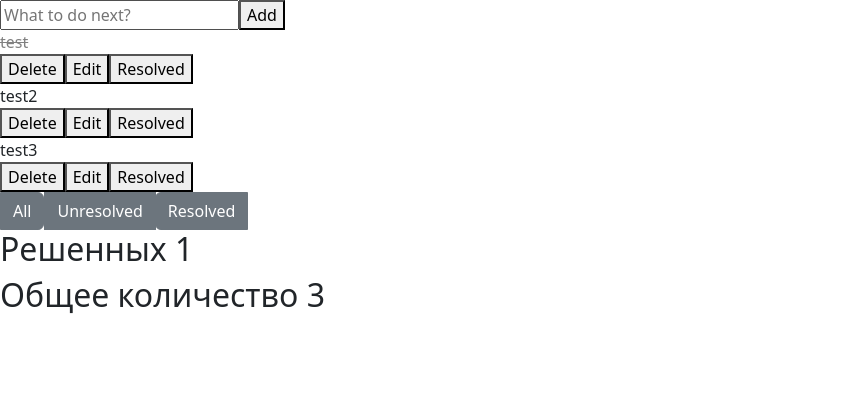
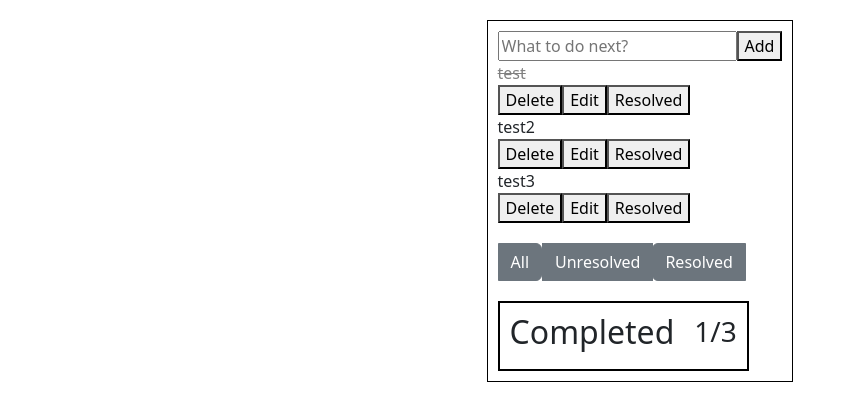
Before and after one commit to Etozhenadim/todo, a React (Create React App) app: page / in a window 1280 px wide. Shown: the top 420 px of the page, without its empty margins (0-856 px from the left). Built offline with nearby package versions, Linux system fonts and the light colour scheme.

Commit message:
added todo info

```diff
--- a/src/components/TodoAdd/AddTodo.js
+++ b/src/components/TodoAdd/AddTodo.js
@@ -23,4 +23,4 @@ function AddTodo({todo, setTodo}) {
   )
 }
 
-export default AddTodo
+export default AddTodo;
--- a/src/components/TodoFilter/TodoFilter.js
+++ b/src/components/TodoFilter/TodoFilter.js
@@ -2,10 +2,12 @@ import React from 'react'
 
 function TodoFilter({todoFilter}) {
 
-
+  const Filter = {
+    marginTop: "20px",
+  }
 
   return (
-      <div className="btn-group" role="group" aria-label="Basic example">
+      <div className="btn-group" role="group" aria-label="Basic example" style ={Filter}>
             <button type="button" className="btn btn-secondary" onClick={() => todoFilter('all')}>All</button>
             <button type="button" className="btn btn-secondary" onClick={() => todoFilter(true)}>Unresolved</button>
             <button type="button" className="btn btn-secondary" onClick={() => todoFilter(false)}>Resolved</button>
--- a/src/components/TodoInfo/TodoInfo.js
+++ b/src/components/TodoInfo/TodoInfo.js
@@ -1,10 +1,24 @@
 import React from 'react'
 
 function TodoInfo({todo}) {
+  const todoInfo = {
+    marginTop: "20px",
+    display: "flex",
+    alignItems: "center",
+    gap: "20px",
+    padding: "10px",
+    border: "2px solid black",
+    fontSize: "20px",
+    width: "fit-content"
+  }
+
   return (
-    <div>
-        <h2>Решенных {todo.filter(item=> item.status === false).length}</h2>
-        <h2>Общее количество {todo.length}</h2>
+    <div style={todoInfo}>
+        <h2>Completed</h2>
+        <h3>
+          {todo.filter(item=> item.status === false).length}
+          /{todo.length}
+        </h3>
     </div>
   )
 }
--- a/src/components/app/app.js
+++ b/src/components/app/app.js
@@ -4,8 +4,13 @@ import AddTodo from '../TodoAdd/AddTodo'
 import ToDoList from '../TodoList/TodoList'
 import './app.css'
 
-
 export function App() {
+  const appBlock = {
+    padding: "10px",
+    border: "1px solid black",
+    width: "fit-content",
+    margin: "20px auto 0"
+  }
 
   const [todo, setTodo] = useState([
     {id: 1, title: 'test', status: false},
@@ -14,7 +19,7 @@ export function App() {
   ]);
 
    return(
-    <div>
+    <div style ={appBlock}>
         <AddTodo todo={todo} setTodo={setTodo}/>
         <ToDoList todo={todo} setTodo={setTodo}/>
     </div>
```
